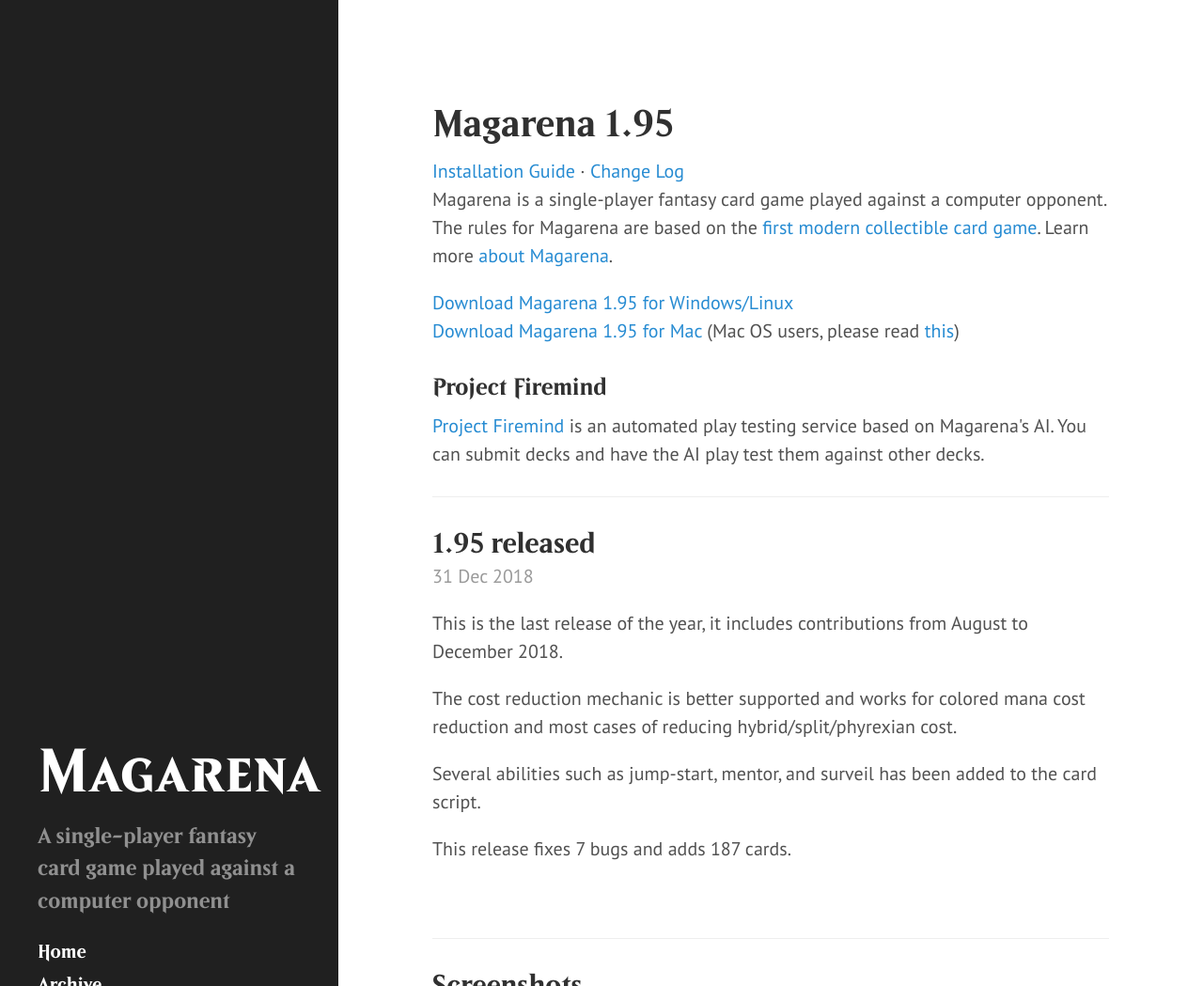
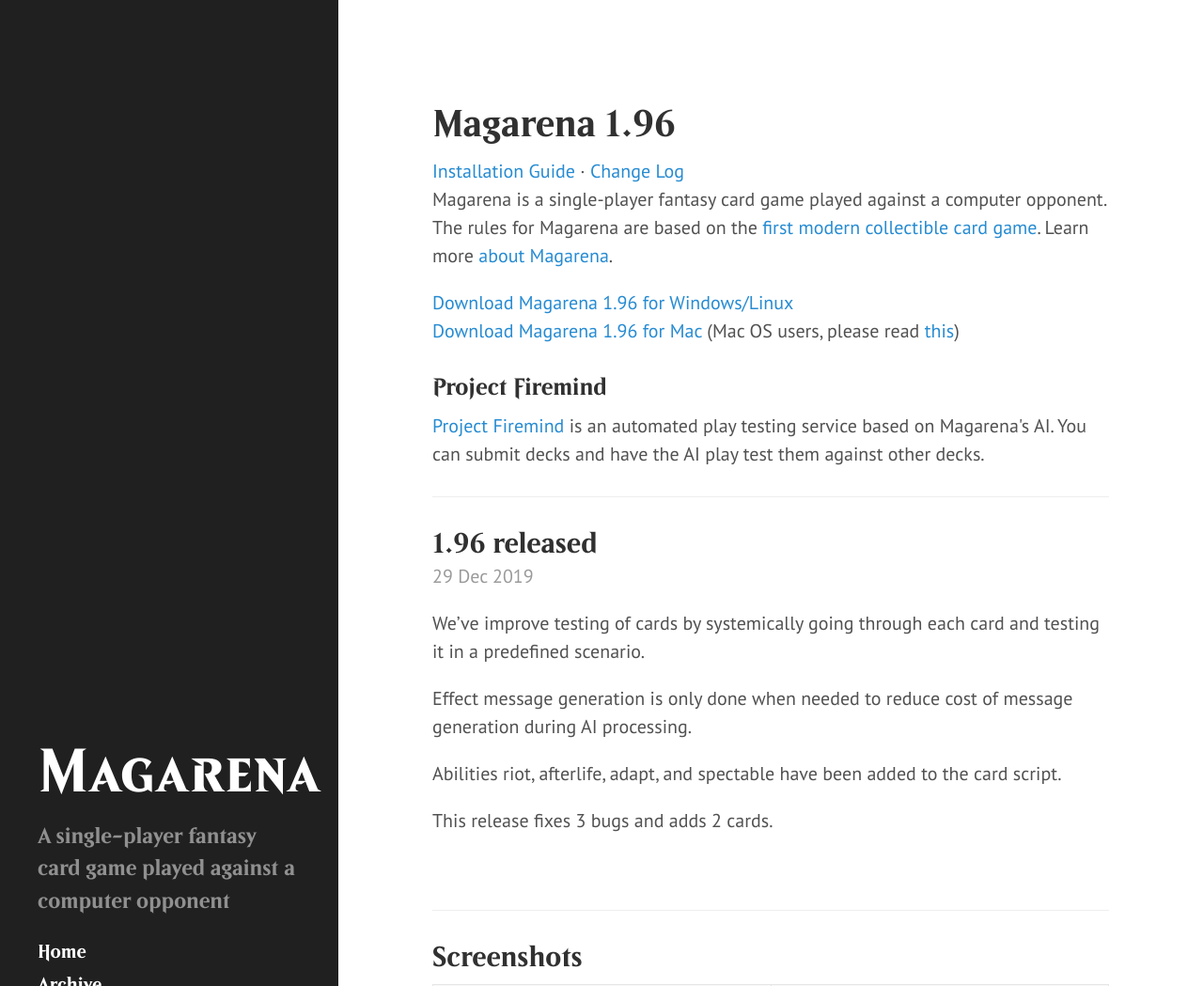
Before and after one commit to magarena/magarena.github.io, a Jekyll site: the page built from index.html, in a window 1280 px wide and 1400 px high, cut to the strip 0-1049 px from the top of the window. Shown: the whole strip at 94% size. Built offline with Jekyll 4.4.1, drawn with Linux system fonts in a browser that asks for light colours; the list of posts is cut into pages by our own code.

Commit message:
release post for 1.96

```diff
--- a/_config.yml
+++ b/_config.yml
@@ -20,7 +20,7 @@
 paginate:         1
 
 # Custom vars
-version:          '1.95'
+version:          '1.96'
 
 github:
   repo:           //github.com/magarena/magarena
--- /dev/null
+++ b/_posts/2019-12-29-1-96-released.md
@@ -0,0 +1,12 @@
+---
+layout: post
+title: "1.96 released"
+---
+
+We've improve testing of cards by systemically going through each card and testing it in a predefined scenario.
+
+Effect message generation is only done when needed to reduce cost of message generation during AI processing.
+
+Abilities riot, afterlife, adapt, and spectable have been added to the card script.
+
+This release fixes 3 bugs and adds 2 cards.
```
